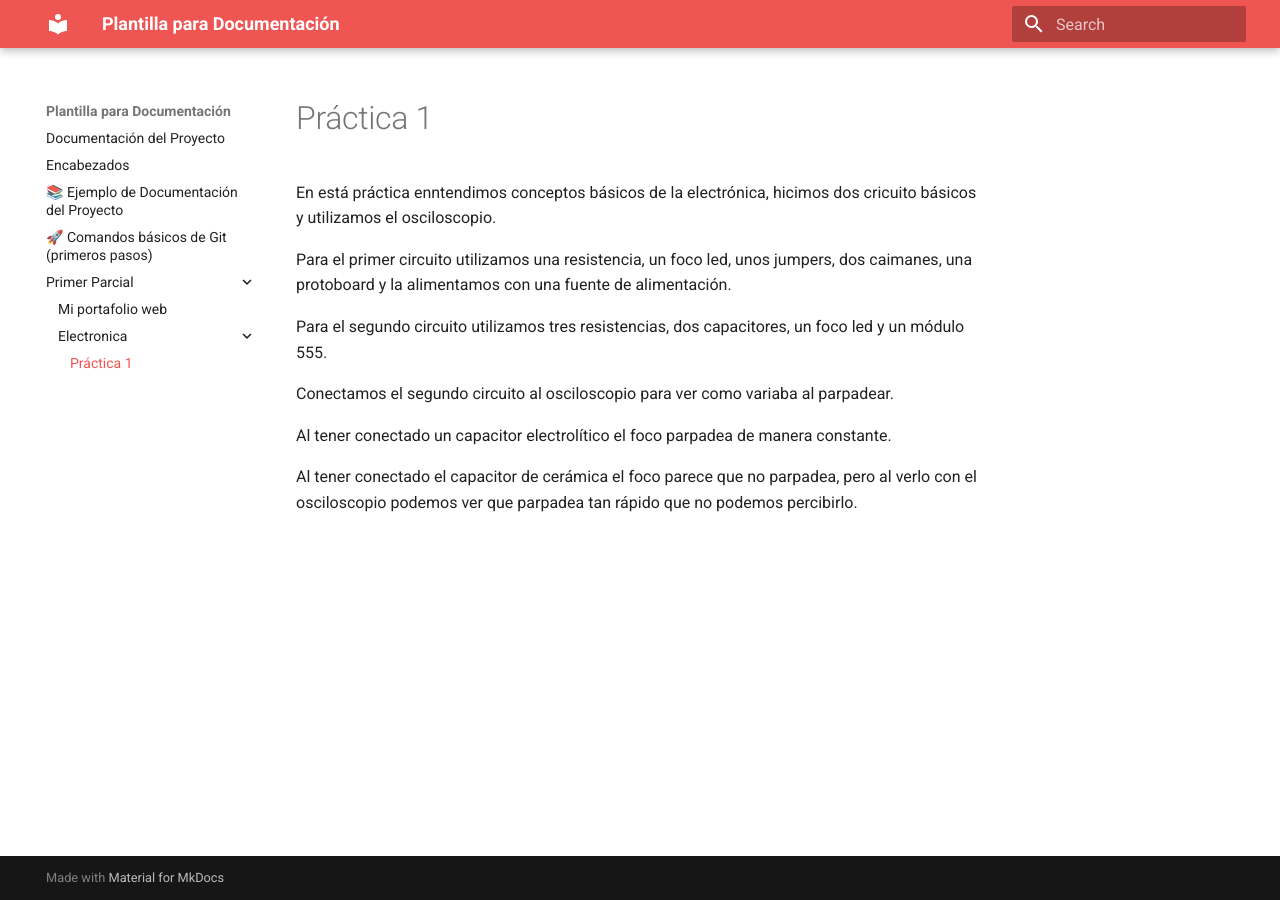
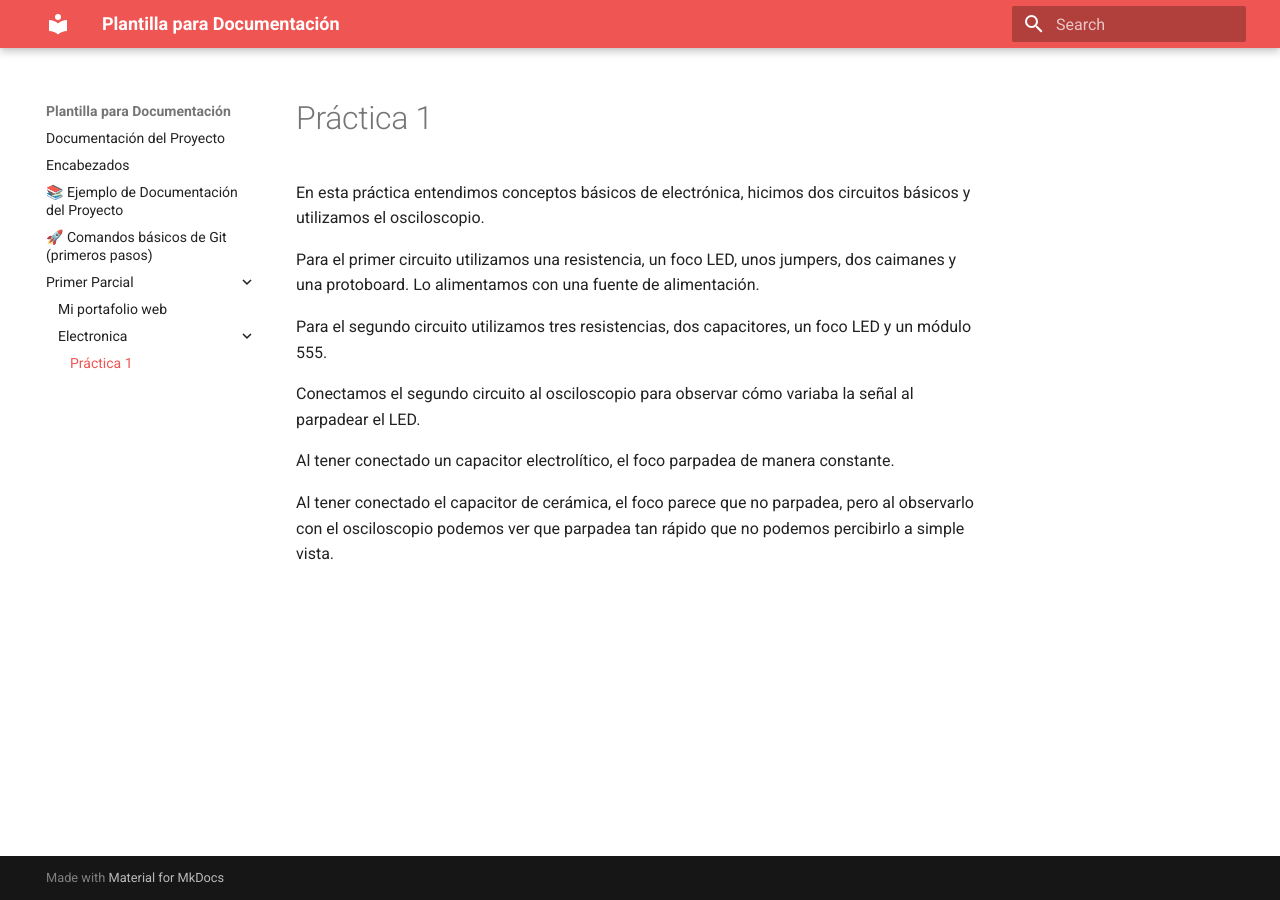
Before and after one commit to Osmar14Mentado/Mario-Osorio-, an MkDocs documentation site: the page built from docs/Primer_Parcial/Electronica/Práctica1.md, in a window 1280 px wide. Built offline with MkDocs 1.6.1 and Material for MkDocs 9.7.7, drawn with Linux system fonts in a browser that asks for light colours.

Commit message:
CORECCIÓN ORTOGRÁFICA

```diff
--- a/docs/Primer_Parcial/Electronica/Práctica1.md
+++ b/docs/Primer_Parcial/Electronica/Práctica1.md
@@ -1,12 +1,12 @@
 # Práctica 1
-En está práctica enntendimos conceptos básicos de la electrónica, hicimos dos cricuito básicos y utilizamos el osciloscopio.
+En esta práctica entendimos conceptos básicos de electrónica, hicimos dos circuitos básicos y utilizamos el osciloscopio.
 
-Para el primer circuito utilizamos una resistencia, un foco led, unos jumpers, dos caimanes, una protoboard y la alimentamos  con una fuente de alimentación.
+Para el primer circuito utilizamos una resistencia, un foco LED, unos jumpers, dos caimanes y una protoboard. Lo alimentamos con una fuente de alimentación.
 
-Para el segundo circuito utilizamos tres resistencias, dos capacitores, un foco led y un módulo 555.
+Para el segundo circuito utilizamos tres resistencias, dos capacitores, un foco LED y un módulo 555.
 
-Conectamos el segundo circuito al osciloscopio para ver como variaba al parpadear.
+Conectamos el segundo circuito al osciloscopio para observar cómo variaba la señal al parpadear el LED.
 
-Al tener  conectado un capacitor electrolítico el foco parpadea de manera constante.
+Al tener conectado un capacitor electrolítico, el foco parpadea de manera constante.
 
-Al tener conectado el capacitor de cerámica el foco parece que no parpadea, pero al verlo con el osciloscopio podemos ver que parpadea tan rápido que no podemos percibirlo.
+Al tener conectado el capacitor de cerámica, el foco parece que no parpadea, pero al observarlo con el osciloscopio podemos ver que parpadea tan rápido que no podemos percibirlo a simple vista.
```
